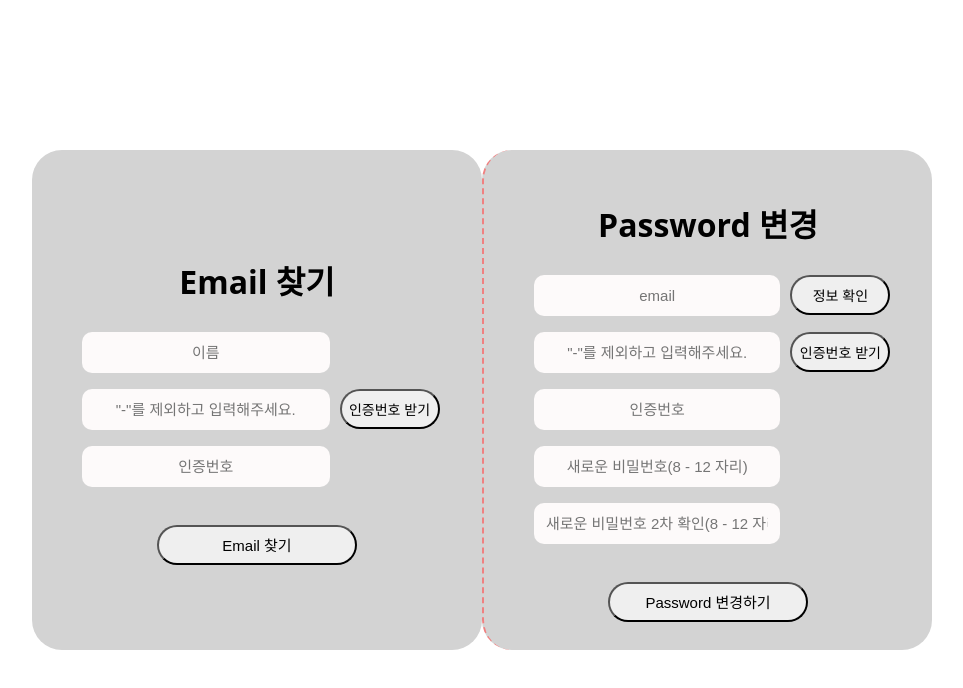
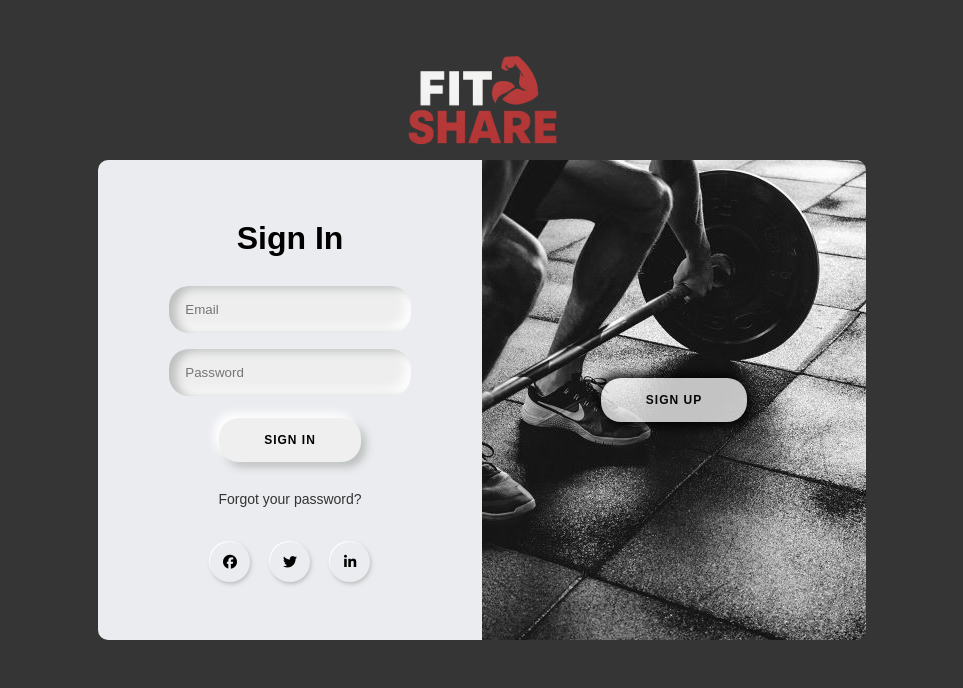
Before and after one commit to kang162002/fitshare, a React (Create React App) app: page / in a window 1280 px wide. Shown: the top 688 px of the page, without its empty margins (158-1121 px from the left). Built offline with nearby package versions, Linux system fonts and the light colour scheme.

Commit message:
회원가입, 로그인 코드 일부 수정 + 회원정보 찾기 모달 디자인 수정 및 모달 일부 연결

```diff
--- a/src/App.js
+++ b/src/App.js
@@ -5,8 +5,8 @@ import AccountRecoveryModal from './account/AccountRecoveryModal';
 
 function App() {
 
-  // return <Account/>;
-  return <AccountRecoveryModal/>;
+  return <Account/>;
+  // return <AccountRecoveryModal/>;
 
   // return (
   //   <div className="App">
--- a/src/account/Account.css
+++ b/src/account/Account.css
@@ -140,29 +140,29 @@
     filter: grayscale(1);
 }
 
-.account-container.right-panel-active .account-sign-in-container {
+.account-container.account-right-panel-active .account-sign-in-container {
     transform: translateX(100%);
     opacity: 0;
 }
 
-.account-container.right-panel-active .account-sign-up-container {
+.account-container.account-right-panel-active .account-sign-up-container {
     transform: translateX(100%);
     opacity: 1;
     z-index: 2;
 }
 
-.account-container.right-panel-active .account-overlay-right {
+.account-container.account-right-panel-active .account-overlay-right {
     transform: translateX(-100%);
     opacity: 0;
 }
 
-.account-container.right-panel-active .account-overlay-left {
+.account-container.account-right-panel-active .account-overlay-left {
     transform: translateX(-100%);
     opacity: 1;
     z-index: 2;
 }
 
-.social-links {
+.account-social-links {
     margin: 20px 0;
 }
 
@@ -187,7 +187,7 @@
     margin-bottom: 10px;
 }
 
-.account-social-links div {
+.account-social-links .account-div {
     width: 40px;
     height: 40px;
     display: inline-flex;
@@ -203,6 +203,6 @@
     color: #000;
 }
 
-.account-social-links div:active {
+.account-social-links .account-div:active {
     box-shadow: inset 1px 1px 2px #babebc, inset -1px -1px 2px #fff;
 }
--- a/src/account/Account.js
+++ b/src/account/Account.js
@@ -4,7 +4,6 @@ import React, { useState } from 'react';
 import account_overlay_left from './image/account_overlay_left.jpg';
 import account_overlay_right from './image/account_overlay_right.jpg';
 import Fitlogo2 from './image/Fitlogo2.png';
-
 
 import AccountRecoveryModal from './AccountRecoveryModal';
 
@@ -21,34 +20,35 @@ function Account() {
         setIsRightPanelActive(true);
     };
 
-
+// ======================== 모달창 ================================================
+    const [openModal, setOpenModal] = useState(false);
 
 
     return (
 
-
-        <div className="account-body">
-            <div className="account-wrapper">
+        <>
+        <div className="account-body account-div">
+            <div className="account-wrapper account-div">
                 <span className='account-bg'></span>
                 <span className='account-title'></span>
-                <div className={`account-container ${isRightPanelActive ? 'right-panel-active' : ''}`}>
+                <div className={`account-div account-container ${isRightPanelActive ? 'account-right-panel-active' : ''}`}>
                     {/* ====================회원가입 ================== */}
-                    <div className="account-sign-up-container">
+                    <div className="account-sign-up-container account-div">
                         <form className='account-form'>
-                            <h1 className='account-h'>Sign Up</h1>
+                            <h1 className='account-h1'>Sign Up</h1>
                             <input type="text" placeholder="Name" className='account-input'></input>
                             <input type="email" placeholder="Email" className='account-input'></input>
                             <input type="password" placeholder="Password" className='account-input'></input>
                             <input type="text" placeholder="인증번호 입력" className='account-input'></input>
                             <button className="account-form-btn account-button">Sign Up</button>
-                            <div className="account-social-links">
-                                <div>
+                            <div className="account-social-links account-div">
+                                <div className='account-div'>
                                     <a href="#"><i className="fab fa-facebook account-a" aria-hidden="true"></i></a>
                                 </div>
-                                <div>
+                                <div className='account-div'>
                                     <a href="#"><i className="fab fa-twitter account-a" aria-hidden="true"></i></a>
                                 </div>
-                                <div>
+                                <div className='account-div'>
                                     <a href="#"><i className="fab fa-linkedin account-a" aria-hidden="true"></i></a>
                                 </div>
                             </div>
@@ -56,22 +56,24 @@ function Account() {
                     </div>
 
                     {/* ====================로그인 ================== */}
-                    <div className="account-sign-in-container">
+                    <div className="account-sign-in-container account-div">
                         <form className='account-form'>
                             <h1 className='account-h'>Sign In</h1>
                             <input type="email" placeholder="Email" className='account-input'></input>
                             <input type="password" placeholder="Password" className='account-input'></input>
 
                             <button className="account-form-btn account-button">Sign In</button>
-                            <a href="#" className='account-a'>Forgot your password?</a>
-                            <div className="account-social-links">
-                                <div>
+                            <a href="#" className='account-a' onClick={()=>{
+                                setOpenModal(true);
+                            }}>Forgot your password?</a>
+                            <div className="account-social-links account-div">
+                                <div className='account-div'>
                                     <a href="#"><i className="fab fa-facebook account-a" aria-hidden="true"></i></a>
                                 </div>
-                                <div>
+                                <div className='account-div'>
                                     <a href="#"><i className="fab fa-twitter account-a" aria-hidden="true"></i></a>
                                 </div>
-                                <div>
+                                <div className='account-div'>
                                     <a href="#"><i className="fab fa-linkedin account-a" aria-hidden="true"></i></a>
                                 </div>
                             </div>
@@ -79,14 +81,14 @@ function Account() {
                     </div>
 
                     {/* ====================화면전환 문짝 ================== */}
-                    <div className="account-overlay-container">
+                    <div className="account-overlay-container account-div">
 
-                        <div className="account-overlay-left" style={{ backgroundImage: 'url(' + account_overlay_left + ')' }}>
+                        <div className="account-overlay-left account-div" style={{ backgroundImage: 'url(' + account_overlay_left + ')' }}>
                             {/* <h1>Welcome😄</h1> */}
                             <button className="account-overlay-btn account-button" onClick={handleSignInClick}>Sign In</button>
                         </div>
 
-                        <div className="account-overlay-right" style={{ backgroundImage: 'url(' + account_overlay_right + ')' }}>
+                        <div className="account-overlay-right account-div" style={{ backgroundImage: 'url(' + account_overlay_right + ')' }}>
                             {/* <h1>Hi😉</h1> */}
                             <button className="account-overlay-btn account-button" onClick={handleSignUpClick}>Sign Up</button>
                         </div>
@@ -100,6 +102,9 @@ function Account() {
             </div>
 
         </div>
+
+        {openModal ? <AccountRecoveryModal openModal={openModal} setOpenModal={setOpenModal} /> : null}
+        </>
     );
 }
 
--- a/src/account/AccountRecoveryModal.css
+++ b/src/account/AccountRecoveryModal.css
@@ -14,22 +14,52 @@
 }
 
 .account-re-div {
-    align-content: center;
-
+    display: flex;
+    justify-content: space-between;
+    align-items: center;
+    gap: 10px; /* 여백 추가 */
+    width: 100%;
+}
+.account-re-wrapper {
+    display: flex;
+    flex-direction: column;
+    justify-content: center;
+    align-items: center;
+    height: 100vh;
 }
 
-.account-re-wrapper {
+.account-re-container {
+    display: flex; /* 양쪽 박스를 가로로 배치 */
+    justify-content: center;
+    align-items: center;
+    gap: 20px; /* 양쪽 박스 간 간격 */
+    border-radius: 10px;
+    width: 900px;
+    min-height: 500px;
+    background-color: transparent; /* 배경 없으면 지워도 됨 */
+}
+
+.account-re-form {
+    background: #ebecf0;
     display: flex;
+    flex-direction: column;
+    padding: 0 30px;
+    height: 100%;
     justify-content: center;
+    align-items: center;
+    width: 100%;
+    max-width: 350px; /* 입력 폼 폭 제한 */
+}
 
-    overflow: hidden;
-}
+
 
 .account-re-email-container {
     width: 450px;
     height: 500px;
     background-color: lightgray;
+
     border-radius: 30px;
+
 
 }
 
@@ -41,50 +71,57 @@
     width: 450px;
     height: 500px;
     background-color: lightgray;
-    border-left: 2px dashed lightcoral;
     border-radius: 30px;
-
 }
 
 .account-re-form .account-re-input {
     background: #fdfafa;
     padding: 12px;
-    margin: 8px 0;
-    width: 55%;
-    border: 0;
+    width: 100%; /* 부모의 너비를 꽉 채움 */
+    border: 1px solid #ccc;
     outline: none;
     border-radius: 10px;
-    text-align: center;
     font-size: 15px;
-
-    margin-left: 50px;
+    text-align: left; /* ← 왼쪽 정렬 */
+    margin: 5px 0; /* 위아래 여백 추가 */
 }
 
+
 .account-re-sub-btn {
-    display: block;
-    margin: 0 auto;
+    margin-top: auto;
+    align-self: center;
     width: 200px;
     height: 40px;
     border-radius: 30px;
     color: #000000;
     font-size: 15px;
-    justify-content: flex-end;
-    margin-top: 30px;
+    cursor: pointer;
+}
 
-    cursor: pointer;
+.account-re-emailsub-btn {
+    margin-top: 140px;
 }
 
 .account-re-btn {
     margin-left: 10px;
-    width: 100px;
+    width: 115px;
     height: 40px;
     border-radius: 30px;
     color: #000000;
-    font-size: 14px;
-
-
+    font-size: 12px;
     text-transform: uppercase;
     cursor: pointer;
+}
+
+.account-re-modal-close-btn {
+    margin-top: 20px; /* 위 여백 */
+    width: 200px;
+    height: 40px;
+    border-radius: 30px;
+    color: #000000;
+    font-size: 15px;
+    cursor: pointer;
+    align-self: center; /* 중앙 정렬 */
 }
 
 .account-re-select {
@@ -99,4 +136,5 @@
 
 .account-re-h1 {
     text-align: center;
+
 }
--- a/src/account/AccountRecoveryModal.js
+++ b/src/account/AccountRecoveryModal.js
@@ -1,12 +1,14 @@
 import './AccountRecoveryModal.css';
 
-function AccountRecoveryModal() {
+function AccountRecoveryModal({ openModal, setOpenModal }) {
 
     return (
         <div className='account-re-body account account-re-div'>
             <div className='account-re-wrapper account-re-div'>
+                <div className='account-re-container'>
                     {/*================== Email 찾기================= */}
                     <div className='account-re-email-container account-re-div'>
+
                         <form className='account-re-form'>
                             <h1 className='account-re-h1 account-re-email-h1'>Email 찾기</h1>
                             <input type='text' placeholder='이름' className='account-re-input'></input>
@@ -21,7 +23,7 @@ function AccountRecoveryModal() {
                             </div>
 
                             <div className='account-re-div'>
-                            <button className='account-re-sub-btn'>Email 찾기</button>
+                                <button className='account-re-sub-btn account-re-emailsub-btn'>Email 찾기</button>
                             </div>
 
                         </form>
@@ -59,9 +61,17 @@ function AccountRecoveryModal() {
 
                         </form>
                     </div>
+                </div>
 
+                <div>
+                    <button className='account-re-modal-close-btn' onClick={() => {
+                        setOpenModal(false);
+                    }}>로그인 창으로</button>
+                    {!openModal ? setOpenModal(true) : null}
+                </div>
 
             </div>
+
         </div>
     );
 
```
Also changed, not shown: src/account/image/account_re_bg.jpg (added). Lines whose indentation alone changed are shown as unchanged.
